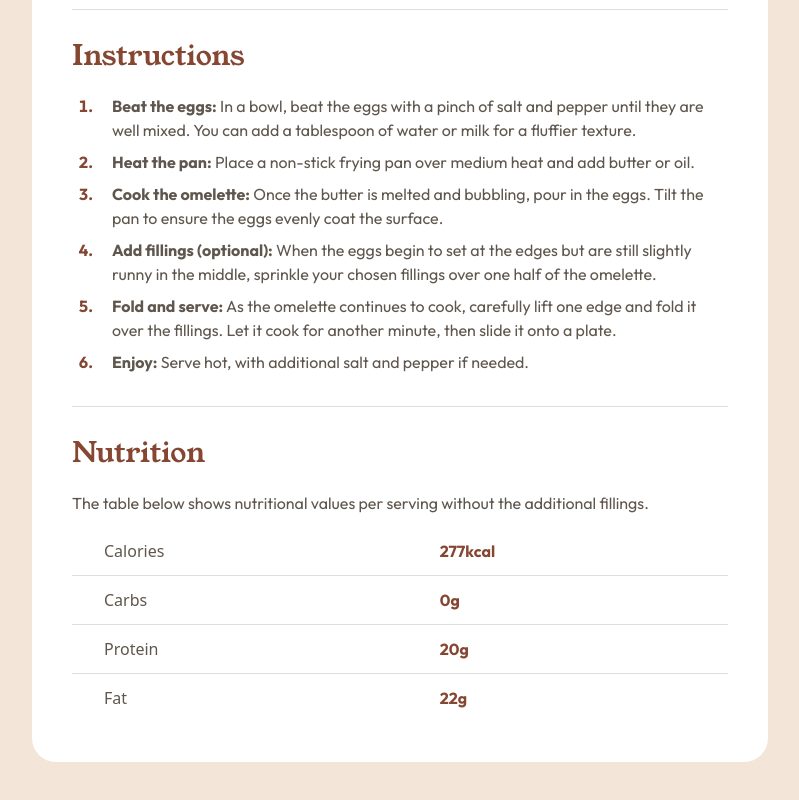
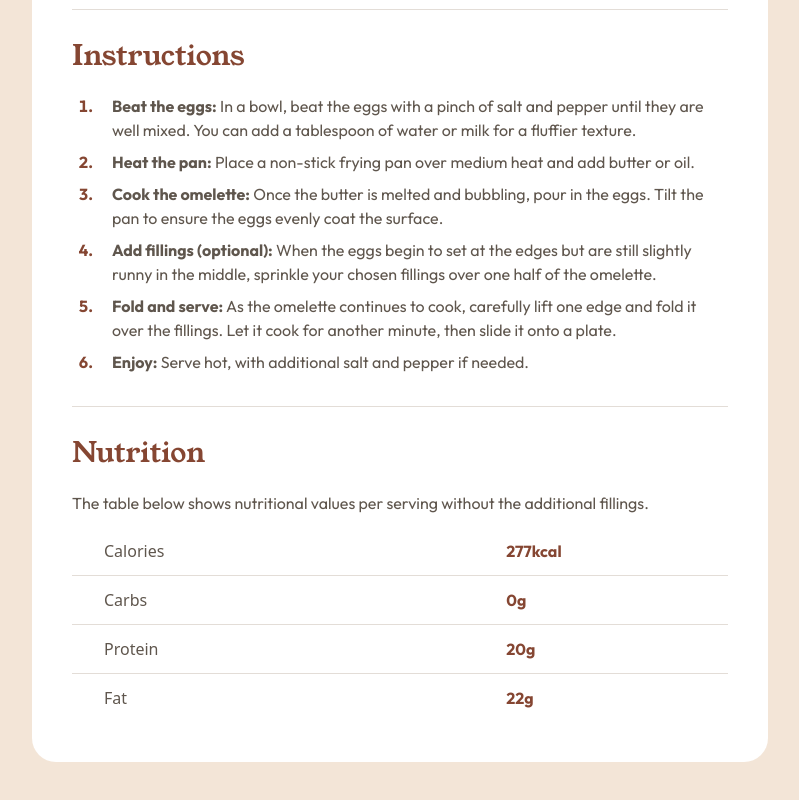
Before and after one commit to redjackfred/recipe-page, a React (Vite) app: page / in a window 1280 px wide. Shown: the part 1083-1883 px from the top of the page, without its empty margins (240-1039 px from the left). Built offline with nearby package versions, Linux system fonts and the light colour scheme.

Commit message:
fix minor layout

```diff
--- a/src/Recipe.tsx
+++ b/src/Recipe.tsx
@@ -98,27 +98,21 @@ export default function Recipe() {
 						<tbody>
 							<tr className="border-b border-table-line border-stone-150 px-4 w-full">
 								<td className="pb-3 pl-8 pr-4">Calories</td>
-								<td className="pb-3 pl-8 pr-4 text-brown-800 text-preset-4-bold">
+								<td className="pb-3 text-brown-800 text-preset-4-bold">
 									277kcal
 								</td>
 							</tr>
 							<tr className="border-b border-table-line border-stone-150">
 								<td className="py-3 pl-8 pr-4">Carbs</td>
-								<td className="py-3 pl-8 pr-4 text-brown-800 text-preset-4-bold">
-									0g
-								</td>
+								<td className="py-3 text-brown-800 text-preset-4-bold">0g</td>
 							</tr>
 							<tr className="border-b border-table-line border-stone-150">
 								<td className="py-3 pl-8 pr-4">Protein</td>
-								<td className="py-3 pl-8 pr-4 text-brown-800 text-preset-4-bold">
-									20g
-								</td>
+								<td className="py-3 text-brown-800 text-preset-4-bold">20g</td>
 							</tr>
 							<tr>
 								<td className="py-3 pl-8 pr-4">Fat</td>
-								<td className="py-3 pl-8 pr-4 text-brown-800 text-preset-4-bold">
-									22g
-								</td>
+								<td className="py-3 text-brown-800 text-preset-4-bold">22g</td>
 							</tr>
 						</tbody>
 					</table>
```
